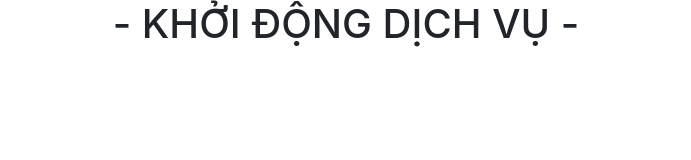
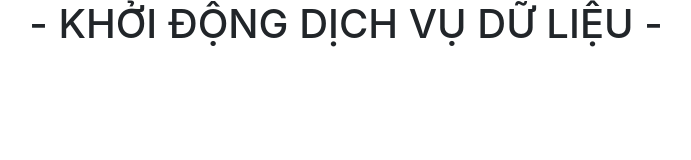
Before and after one commit to thothai94/qlcap-api, a website: page index.html in a window 1280 px wide. Shown: the whole page, without its empty margins (294-985 px from the left). Drawn offline with nearby package versions, Linux system fonts and the light colour scheme.

Commit message:
thay doi thong bao khoi dong dich vu

```diff
--- a/index.html
+++ b/index.html
@@ -10,7 +10,7 @@
     <link rel="stylesheet" href="https://maxcdn.bootstrapcdn.com/bootstrap/4.0.0/css/bootstrap.min.css" integrity="sha384-Gn5384xqQ1aoWXA+058RXPxPg6fy4IWvTNh0E263XmFcJlSAwiGgFAW/dAiS6JXm" crossorigin="anonymous">
   </head>
   <body>
-    <h1 align="center" > - KHỞI ĐỘNG DỊCH VỤ - </h1>
+    <h1 align="center" > - KHỞI ĐỘNG DỊCH VỤ DỮ LIỆU - </h1>
 
     <!-- Optional JavaScript -->
     <!-- jQuery first, then Popper.js, then Bootstrap JS -->
```
